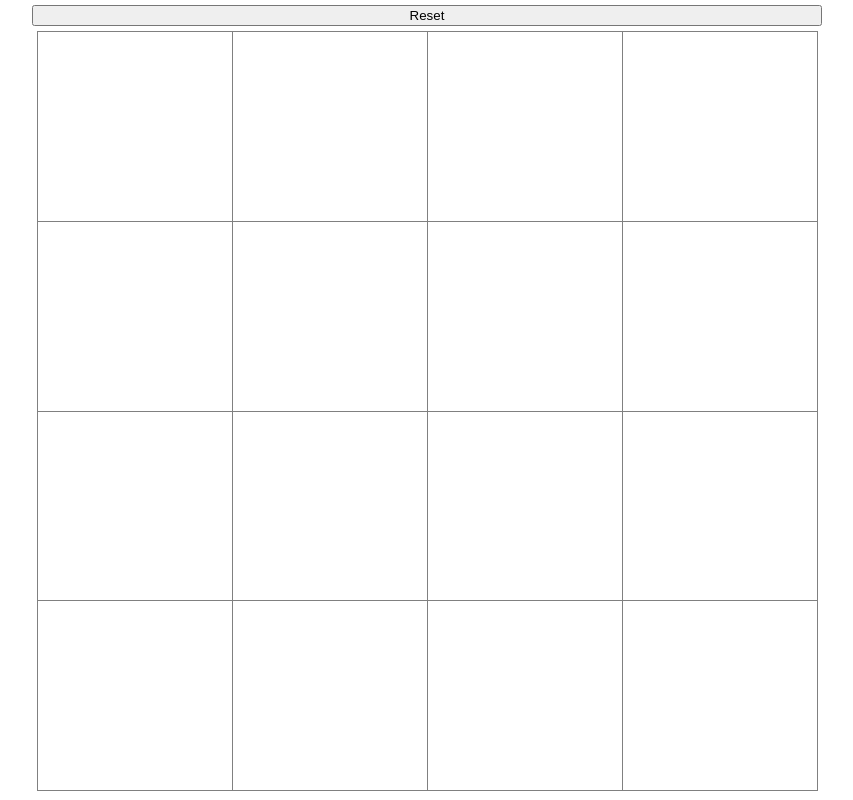
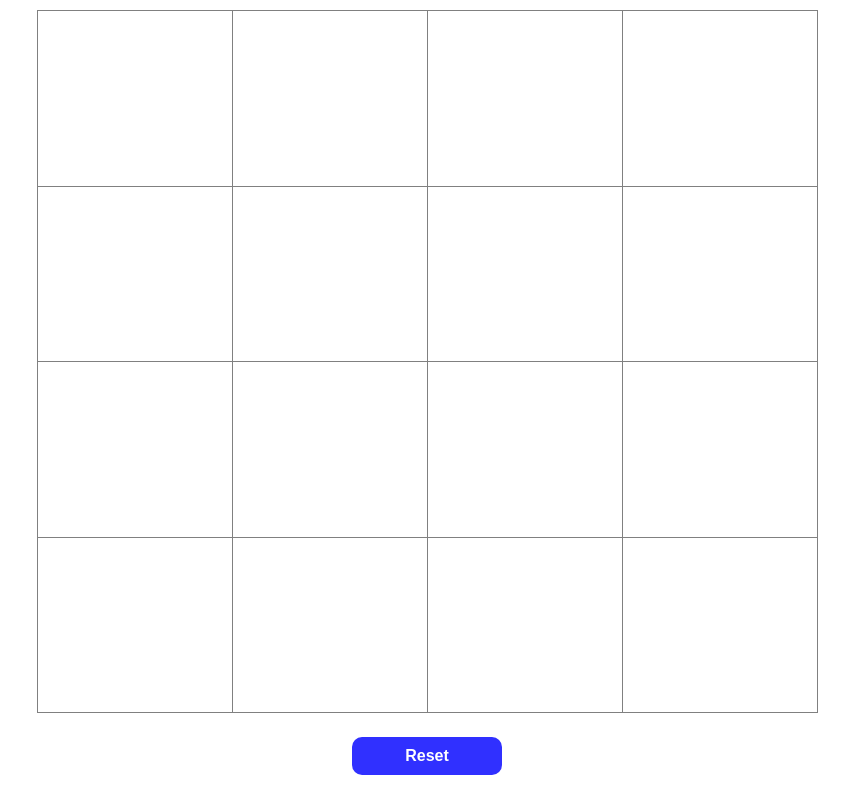
Before and after one commit to Everardos/etch-a-sketch, a plain HTML site: page index.html in a window 1280 px wide. Shown: the whole page, without its empty margins (213-1066 px from the left). Drawn offline with Linux system fonts and the light colour scheme.

Commit message:
Stylize button and move to bottom of screen

```diff
--- a/index.html
+++ b/index.html
@@ -8,8 +8,9 @@
         <script src="./js/script.js" defer></script>
     </head>
     <body>
-        <button id="reset">Reset</button>
-        <div class="etch-a-sketch">
+        <div class="etch-a-sketch"></div>
+        <div class="button-container">
+            <button id="reset">Reset</button>
         </div>
     </body>
 </html>
--- a/styles.css
+++ b/styles.css
@@ -42,3 +42,20 @@ body {
 .hover {
     background-color: black;
 }
+
+.button-container {
+    display: flex;
+    justify-content: center;
+}
+
+#reset {
+    background-color: #3030ff;
+    color: white;
+    font-size: 16px;
+    font-weight: bold;
+    border: none;
+    border-radius: 10px;
+    padding: 10px;
+    margin: 20px;
+    width: 150px;
+}
```
